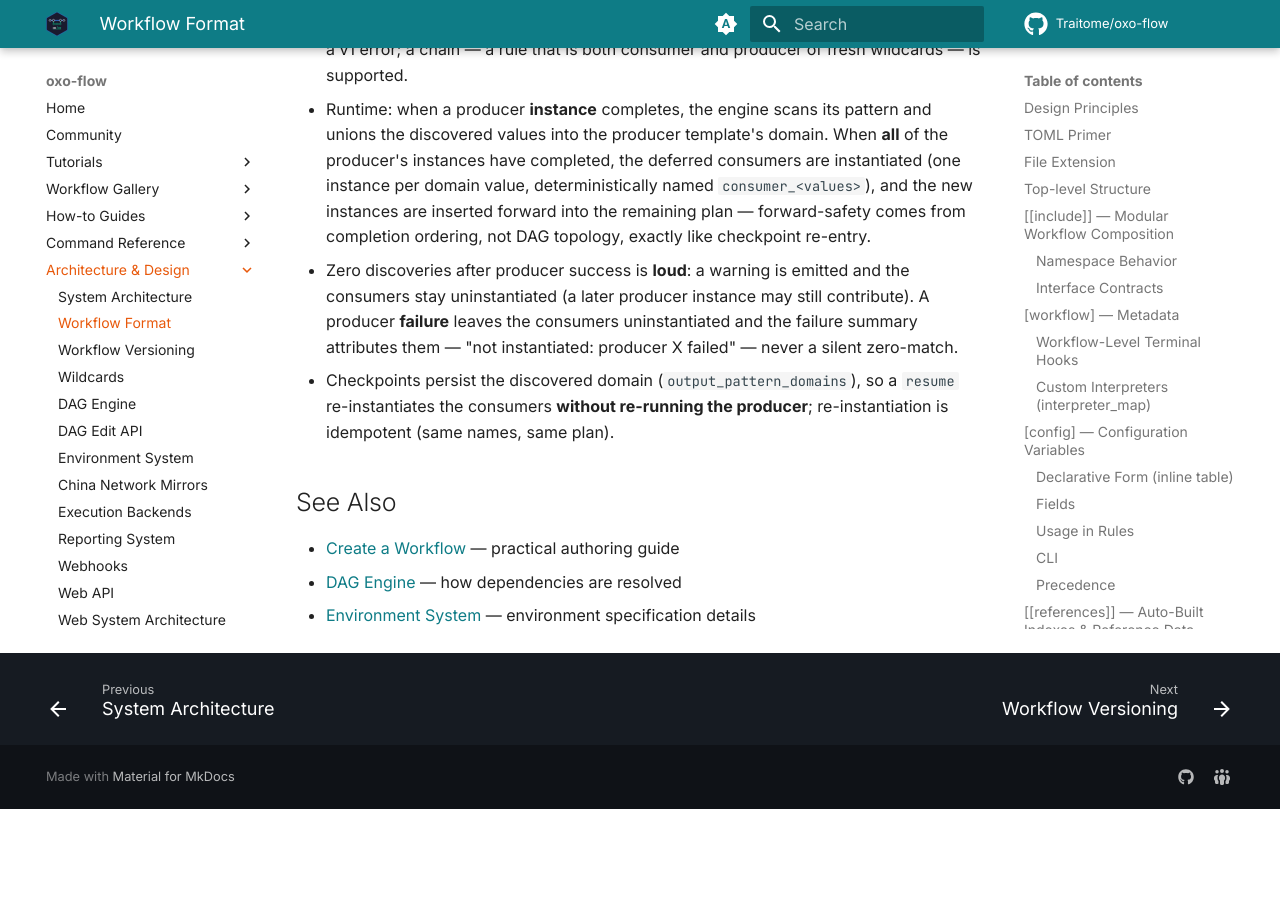
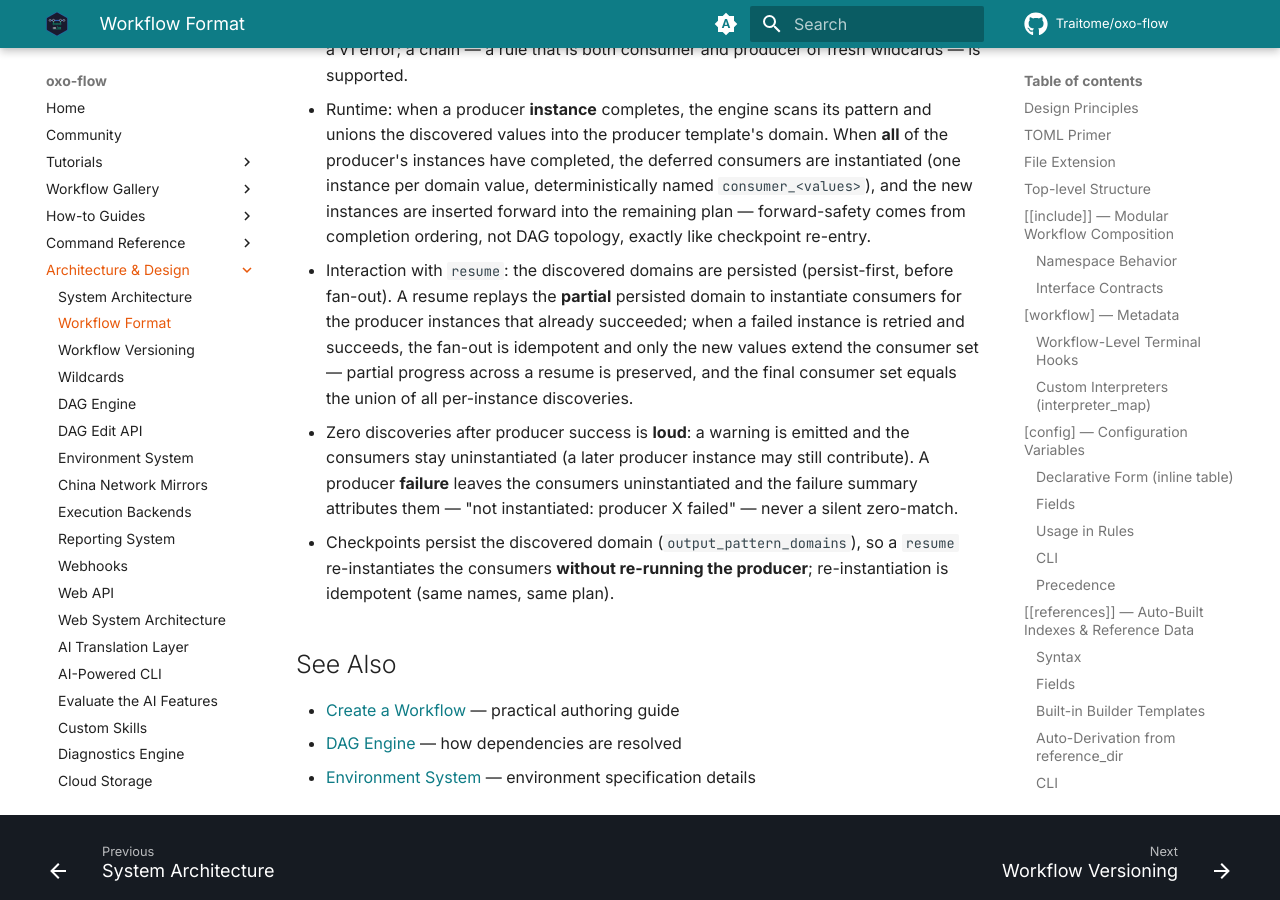
Before and after one commit to Traitome/oxo-flow, an MkDocs documentation site: the page built from docs/guide/src/reference/workflow-format.md, in a window 1280 px wide and 900 px high, scrolled down 57998 px. Built offline with MkDocs 1.6.1 and Material for MkDocs 9.7.7, drawn with Linux system fonts in a browser that asks for light colours; comment, search, counter and statistics services are not loaded; the version menu is left out; before the commit the page ends 58807 px from its top, so only the background shows below that.

Commit message:
docs: output_pattern — all-instances gate + resume partial-domain replay interaction (#236)

```diff
--- a/docs/guide/src/reference/workflow-format.md
+++ b/docs/guide/src/reference/workflow-format.md
@@ -2305,6 +2305,13 @@ Semantics:
   deterministically named `consumer_<values>`), and the new instances are
   inserted forward into the remaining plan — forward-safety comes from
   completion ordering, not DAG topology, exactly like checkpoint re-entry.
+- Interaction with `resume`: the discovered domains are persisted
+  (persist-first, before fan-out). A resume replays the **partial**
+  persisted domain to instantiate consumers for the producer instances
+  that already succeeded; when a failed instance is retried and succeeds,
+  the fan-out is idempotent and only the new values extend the consumer
+  set — partial progress across a resume is preserved, and the final
+  consumer set equals the union of all per-instance discoveries.
 - Zero discoveries after producer success is **loud**: a warning is emitted
   and the consumers stay uninstantiated (a later producer instance may
   still contribute). A producer **failure** leaves the consumers
```
